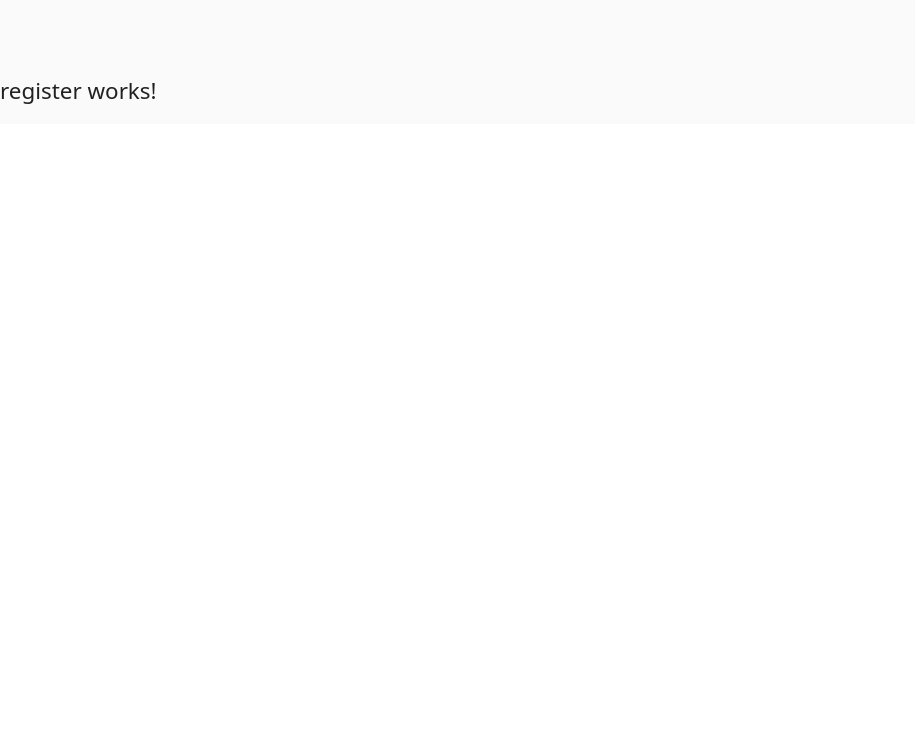
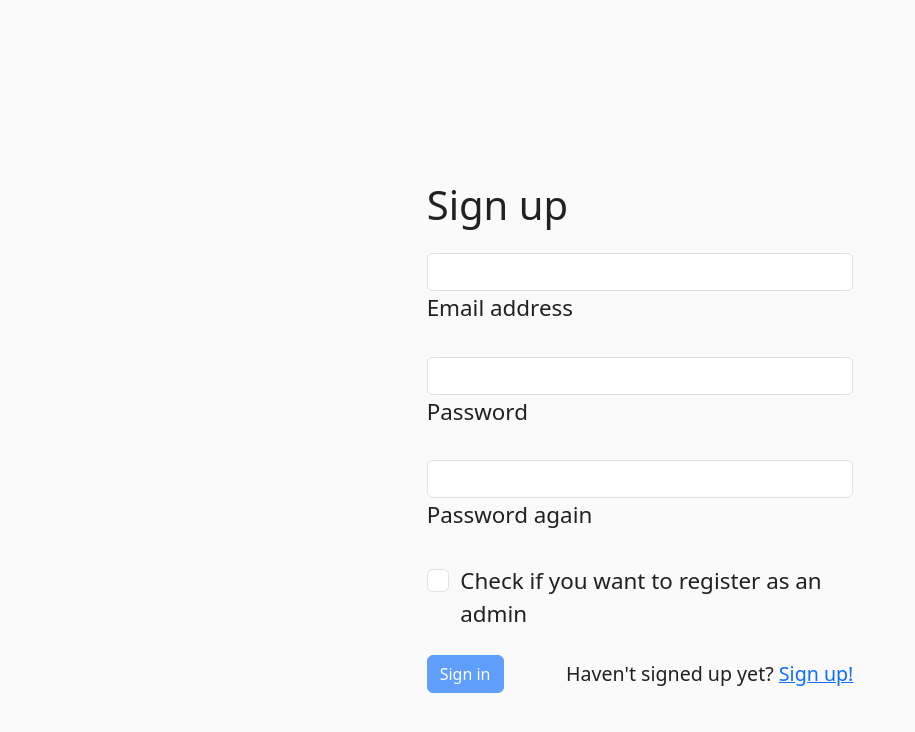
Before and after one commit to EKKE-AFP-I/Csapat01, an Angular app in the folder frontend/: page /sign-up in a window 1280 px wide. Shown: the top 732 px of the page, without its empty margins (0-915 px from the left). Built offline with nearby package versions, Linux system fonts and the light colour scheme.

Commit message:
Basic register form added + worked on login as well

```diff
--- a/frontend/json_server/data.json
+++ b/frontend/json_server/data.json
@@ -11,6 +11,18 @@
       "username": "admin",
       "password": "admin",
       "role": "admin"
+    },
+    {
+      "id": "",
+      "username": "",
+      "password": "",
+      "role": "user"
+    },
+    {
+      "id": "asd",
+      "username": "asd",
+      "password": "asd",
+      "role": "user"
     }
   ],
   "quiz": [
@@ -59,7 +71,7 @@
       "active": true
     },
     {
-      "id": 0,
+      "id": "0",
       "questionType": "",
       "question": "",
       "answer1": "",
@@ -70,7 +82,7 @@
       "active": true
     },
     {
-      "id": 0,
+      "id": "0",
       "questionType": "",
       "question": "",
       "answer1": "",
@@ -81,7 +93,7 @@
       "active": true
     },
     {
-      "id": 0,
+      "id": "0",
       "questionType": "",
       "question": "",
       "answer1": "",
@@ -92,7 +104,7 @@
       "active": true
     },
     {
-      "id": 0,
+      "id": "0",
       "questionType": "",
       "question": "",
       "answer1": "",
@@ -103,7 +115,7 @@
       "active": true
     },
     {
-      "id": 0,
+      "id": "0",
       "questionType": "",
       "question": "",
       "answer1": "",
@@ -114,7 +126,7 @@
       "active": true
     },
     {
-      "id": 0,
+      "id": "0",
       "questionType": "",
       "question": "",
       "answer1": "",
@@ -125,7 +137,7 @@
       "active": true
     },
     {
-      "id": 0,
+      "id": "0",
       "questionType": "",
       "question": "",
       "answer1": "",
--- a/frontend/src/app/common/nav/navbar/navbar.component.html
+++ b/frontend/src/app/common/nav/navbar/navbar.component.html
@@ -6,7 +6,7 @@
       <!-- <div class="navbar-item text-white me-3">Login</div> -->
       <a *ngIf="!loggedObject.user" class="navbar-item text-white me-3" [routerLink]="['login']" (click)="inputSidenav.close()">Login</a>
       <a *ngIf="loggedObject.user" class="navbar-item text-white me-3" [routerLink]="['']" (click)="[inputSidenav.close(), logout()]">Logout</a>
-      <a class="navbar-item text-white me-3" [routerLink]="['sign-up']" (click)="inputSidenav.close()">Sign up</a>
+      <a *ngIf="!loggedObject.user" class="navbar-item text-white me-3" [routerLink]="['sign-up']" (click)="inputSidenav.close()">Sign up</a>
       <label for="check">
         <input [checked]="inputSidenavState" type="checkbox" id="check" (click)="inputSidenav.toggle()" />
         <span></span>
--- a/frontend/src/app/page/login/login.component.html
+++ b/frontend/src/app/page/login/login.component.html
@@ -1,23 +1,29 @@
 <div class="nav-gap d-flex align-items-center justify-content-center min-vh-100">
   <main *ngIf="(user$ | async) as user" class="col-10 col-md-8 col-lg-6 col-xl-4">
+    <h1 class="mb-4">Login</h1>
     <form (ngSubmit)="login(user)" #loginForm="ngForm">
       <div class="form-outline mb-4">
-        <input [(ngModel)]="user.username" type="text" id="form2Example1" class="form-control" name="username"/>
+        <input [(ngModel)]="user.username" type="text" id="form2Example1" class="form-control" name="username" required/>
         <label class="form-label" for="form2Example1">Email address</label>
       </div>
 
       <div class="form-outline mb-4">
-        <input [(ngModel)]="user.password" type="password" id="password" class="form-control" name="password"/>
+        <input [(ngModel)]="user.password" type="password" id="password" class="form-control" name="password" required/>
         <label class="form-label" for="password">Password</label>
       </div>
 
-      <button type="submit" class="btn btn-primary btn-block mb-4">Sign in</button>
+      <div class="d-flex flex-row align-items-center justify-content-between">
+        <button type="submit" class="btn btn-primary btn-block">Sign in</button>
+        <small>Haven't signed up yet? <a [routerLink]="['/sign-up']">Sign up!</a></small>
+      </div>
 
     </form>
-    <section *ngIf="!wasLoginSuccessful">
-      Incorrect username or password!
+    <section *ngIf="!wasLoginSuccessful" class="mt-4">
+      <div class="alert alert-danger alert-dismissible fade show" role="alert">
+        <strong>Error!</strong> Incorrect username or password!
+      </div>
     </section>
-    {{user.username}} | {{user.password}}
+    <!-- {{user.username}} | {{user.password}} -->
   </main>
 </div>
 
--- a/frontend/src/app/page/login/login.component.ts
+++ b/frontend/src/app/page/login/login.component.ts
@@ -52,7 +52,7 @@ export class LoginComponent {
             this.authService.loggedUser$.next(userFound);
             localStorage.setItem('authToken', `${user.id}`);
             this.authService.setLoginData(user.id);
-            this.router.navigate(['/sign-up']);
+            this.router.navigate(['/']);
           } else {
             this.wasLoginSuccessful = false;
           }
--- a/frontend/src/app/page/register/register.component.html
+++ b/frontend/src/app/page/register/register.component.html
@@ -1,3 +1,42 @@
-<div class="nav-gap">
-  <p>register works!</p>
+<div class="nav-gap d-flex align-items-center justify-content-center min-vh-100">
+  <main *ngIf="(user$ | async) as user" class="col-10 col-md-8 col-lg-6 col-xl-4">
+    <h1 class="mb-4">Sign up</h1>
+    <form (ngSubmit)="register(user)" #registerForm="ngForm">
+      <div class="form-group mb-4">
+        <input [(ngModel)]="user.username" type="text" id="form2Example1" class="form-control" name="username" required/>
+        <label class="form-label" for="form2Example1">Email address</label>
+      </div>
+
+      <div class="form-group mb-4">
+        <input [(ngModel)]="user.password" type="password" id="password" class="form-control" name="password" required/>
+        <label class="form-label" for="password">Password</label>
+      </div>
+
+      <div class="form-group mb-4">
+        <input [(ngModel)]="passwordAgain" type="password" id="password-again" class="form-control" name="password-again" required/>
+        <label class="form-label" for="password-again">Password again</label>
+      </div>
+
+      <div class="form-check mb-4">
+        <input [(ngModel)]="isUserAdmin" type="checkbox" class="form-check-input" name="role"/>
+        <label class="form-check-label" for="role">Check if you want to register as an admin</label>
+      </div>
+
+      <div *ngIf="isUserAdmin" class="form-group mb-4">
+        <input [(ngModel)]="enteredAdminCode" type="password" id="admin-code" class="form-control" name="admin-code"/>
+        <label class="form-label" for="admin-code">Enter the admin code</label>
+      </div>
+
+      <div class="d-flex flex-row align-items-center justify-content-between">
+        <button [disabled]="registerForm.invalid" type="submit" class="btn btn-primary btn-block">Sign in</button>
+        <small>Haven't signed up yet? <a [routerLink]="['/sign-up']">Sign up!</a></small>
+      </div>
+
+    </form>
+    <section *ngIf="errMessage" class="mt-4">
+      <div class="alert alert-danger alert-dismissible fade show" role="alert">
+        <strong>Error!</strong> {{ errMessage }}
+      </div>
+    </section>
+  </main>
 </div>
--- a/frontend/src/app/page/register/register.component.ts
+++ b/frontend/src/app/page/register/register.component.ts
@@ -1,12 +1,73 @@
+import { CommonModule } from '@angular/common';
 import { Component } from '@angular/core';
+import { FormsModule } from '@angular/forms';
+import { MatButtonModule } from '@angular/material/button';
+import { ActivatedRoute, Router, RouterModule } from '@angular/router';
+import { FontAwesomeModule } from '@fortawesome/angular-fontawesome';
+import { Observable, switchMap, of } from 'rxjs';
+import { User } from '../../model/user';
+import { UserService } from '../../service/user.service';
 
 @Component({
   selector: 'app-register',
   standalone: true,
-  imports: [],
+  imports: [
+    RouterModule,
+    MatButtonModule,
+    FontAwesomeModule,
+    CommonModule,
+    FormsModule
+
+  ],
   templateUrl: './register.component.html',
   styleUrl: './register.component.scss'
 })
 export class RegisterComponent {
 
+
+  user$: Observable<User> = this.activatedRoute.params.pipe(
+    switchMap(params => {
+      if (params['id']) {
+        return this.userService.get(params['id'])
+      }
+      return of(new User())
+    })
+  );
+
+  passwordAgain: string = '';
+  isUserAdmin: boolean = false;
+  enteredAdminCode: string = '';
+  adminCode: string = '#Admin$';
+  errMessage: string = '';
+
+  constructor(
+    private activatedRoute: ActivatedRoute,
+    private userService: UserService,
+    // private authService: AuthService,
+    private router: Router,
+  ) { }
+
+  register(user: User): void {
+    if (user.password !== this.passwordAgain) {
+      this.errMessage = 'Two passwords are not the same.';
+    } else if (this.isUserAdmin && this.enteredAdminCode == this.adminCode) {
+      this.errMessage = 'Wrong admin code.';
+    } else {
+      user.id = user.username;
+      this.isUserAdmin ? user.role = 'admin' : user.role = 'user';
+      this.userService.create(user)
+      .subscribe({
+        error: () => this.errMessage = 'Something went wrong',
+        complete: () => {
+          this.router.navigate(['login']);
+          // this.onSuccess('Your account has been singed up.');
+          // setTimeout(() => {
+          //   this.onWarning('Don\'t tell your password to anyone!', 'Remember!');
+          // }, 1000)
+        }
+      });
+    }
+  }
+
+
 }
```
